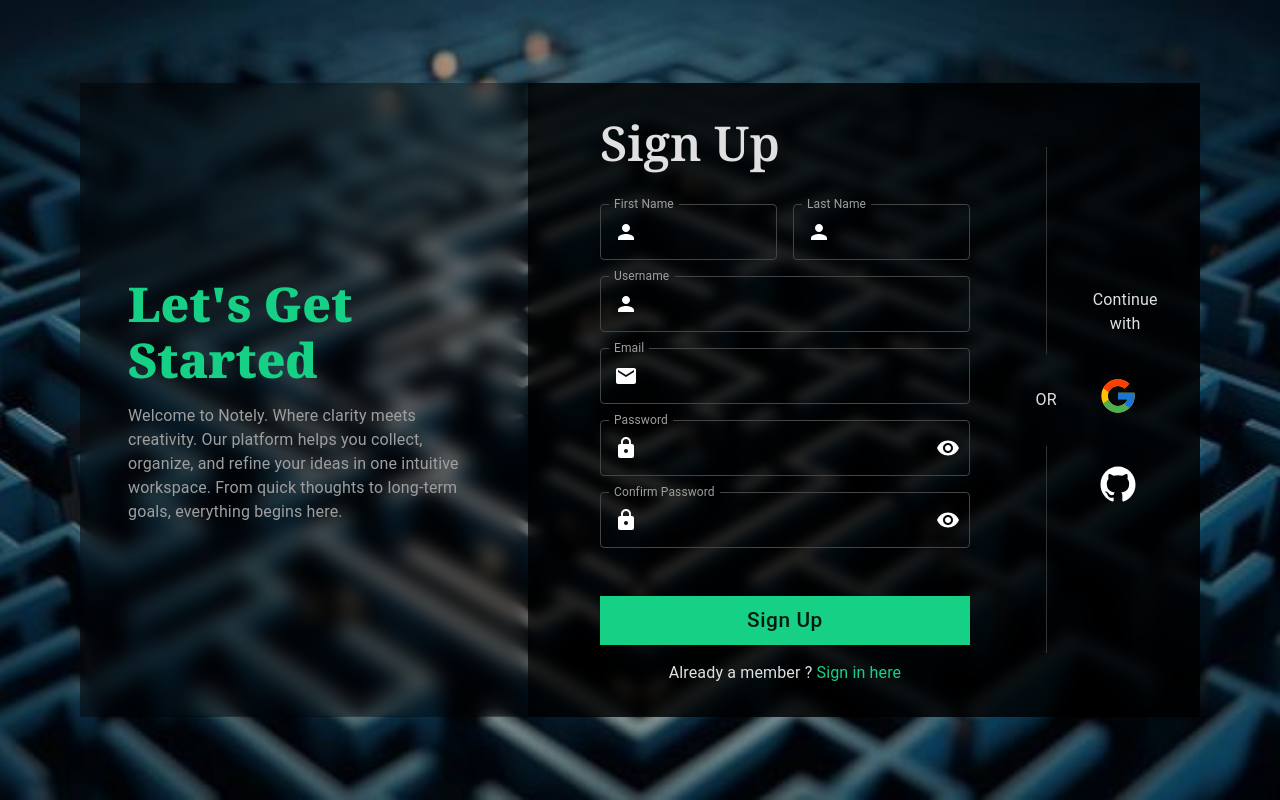
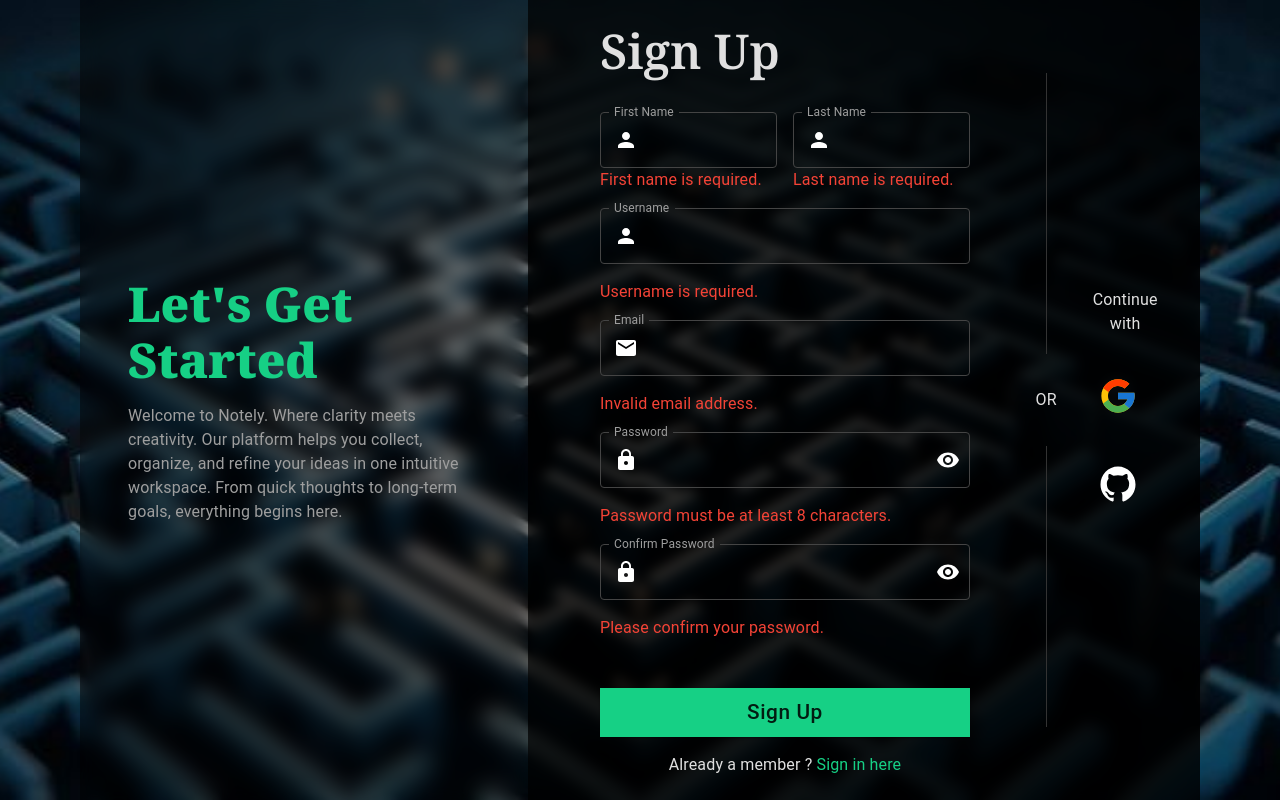
Before and after one commit to charles-254/NotelyFrontEnd, a React (Vite) app: page /register in a window 1280 px wide. Both pictures are taken after a click on the button "Sign Up". Built offline with nearby package versions, Linux system fonts and the light colour scheme.

Commit message:
build registration related functionalites
- post data to api
- verify input fields
- handle from errors

```diff
--- a/package.json
+++ b/package.json
@@ -15,12 +15,14 @@
     "@mui/icons-material": "^7.2.0",
     "@mui/material": "^7.2.0",
     "@tanstack/react-query": "^5.83.0",
+    "axios": "^1.10.0",
     "framer-motion": "^12.23.6",
     "react": "^19.1.0",
     "react-dom": "^19.1.0",
     "react-icons": "^5.5.0",
     "react-router-dom": "^7.6.3",
-    "react-toastify": "^11.0.5"
+    "react-toastify": "^11.0.5",
+    "zod": "^4.0.5"
   },
   "devDependencies": {
     "@eslint/js": "^9.25.0",
--- a/src/pages/HomePage.tsx
+++ b/src/pages/HomePage.tsx
@@ -5,7 +5,7 @@ function HomePage() {
   return (
     <>
       <HeroSection />
-      <HomeBodySection/>
+      <HomeBodySection />
     </>
   );
 }
--- a/src/pages/Register.tsx
+++ b/src/pages/Register.tsx
@@ -7,6 +7,7 @@ import {
   Button,
   Link,
   Divider,
+  Box,
 } from "@mui/material";
 import {
   Visibility,
@@ -15,14 +16,86 @@ import {
   Email,
   Lock,
 } from "@mui/icons-material";
+import { useMutation } from "@tanstack/react-query";
+import z from 'zod'
+import axios from "axios";
+import { toast } from "react-toastify";
 import { useState } from "react";
 import { FcGoogle } from "react-icons/fc";
 import { IoLogoGithub } from "react-icons/io";
 
+type User = {
+  firstName: string;
+  lastName: string;
+  username: string;
+  email: string;
+  password: string;
+};
+
 function Register() {
   const [showPassword, setShowPassword] = useState(false);
   const [showConfirmPassword, setShowConfirmPassword] = useState(false);
+  const [firstName, setFirstName] = useState("");
+  const [lastName, setLastName] = useState("");
+  const [username, setUsername] = useState("");
+  const [email, setEmail] = useState("");
+  const [password, setPassword] = useState("");
+  const [confirmPassword, setConfirmPassword] = useState("");
+  const [formErrors, setFormErrors] = useState<Record<string, string>>({});
 
+  const { mutate, isPending } = useMutation({
+    mutationKey: ["register-user"],
+    mutationFn: async (userData: User) => {
+      const response = await axios.post(
+        "http://127.0.0.1:3000/api/auth/register",
+        userData,
+      );
+      console.log(response.data);
+      return response.data;
+    },
+    onError: (error) => {
+      if (axios.isAxiosError(error)) {
+        toast.error(error.response?.data.message)
+      } else {
+        toast.error("Something went wrong. Please try again.");
+      }
+    },
+    onSuccess: (data) => {
+      toast.info(data.message);
+    },
+  });
+   const registerSchema = z.object({
+    firstName: z.string().min(1, "First name is required."),
+    lastName: z.string().min(1, "Last name is required."),
+    username: z.string().min(1, "Username is required."),
+    email: z.string().email("Invalid email address."),
+    password: z.string().min(8, "Password must be at least 8 characters."),
+    confirmPassword: z.string().min(1, "Please confirm your password."),
+  }).refine((data) => data.password === data.confirmPassword, {
+    message: "Passwords do not match.",
+    path: ["confirmPassword"],
+  });
+
+  function handleRegistration() {
+    const userData = { firstName, lastName, username, email, password, confirmPassword };
+     const result = registerSchema.safeParse(userData);
+     if (!result.success) {
+    const zodErrors: Record<string, string> = {};
+    const fieldErrors: Record<string, string[]> = result.error.flatten().fieldErrors;
+
+    for (const key in fieldErrors) {
+      if (fieldErrors[key]?.[0]) {
+        zodErrors[key] = fieldErrors[key][0];
+      }
+    }
+
+    setFormErrors(zodErrors);
+    return
+  }
+    setFormErrors({})
+    const { confirmPassword: _, ...validUser } = result.data;
+    mutate(validUser)
+  }
   return (
     <Stack
       justifyContent={"center"}
@@ -80,11 +153,23 @@ function Register() {
               Sign Up
             </Typography>
             <Stack spacing={2} direction={"row"}>
+              <Box maxWidth={"50%"}>
                 <TextField
                   label="First Name"
+                  value={firstName}
+                  onChange={(e) => setFirstName(e.target.value)}
                   fullWidth
                   variant="outlined"
-                sx={inputStyles}
+                  sx={{
+                    ...inputStyles,
+                    "& input:-webkit-autofill": {
+                      ...inputStyles,
+                      WebkitBoxShadow: "0 0 0 1000px transparent inset",
+                      WebkitTextFillColor: "#fff",
+                      transition: "background-color 5000s ease-in-out 0s",
+                      caretColor: "#fff",
+                    },
+                  }}
                   InputProps={{
                     startAdornment: (
                       <InputAdornment position="start">
@@ -93,11 +178,27 @@ function Register() {
                     ),
                   }}
                 />
+                {formErrors.firstName && (
+                  <Typography color="error">{formErrors.firstName}</Typography>
+                )}
+              </Box>
+              <Box maxWidth={"50%"}>
                 <TextField
                   label="Last Name"
+                  value={lastName}
+                  onChange={(e) => setLastName(e.target.value)}
                   fullWidth
                   variant="outlined"
-                sx={inputStyles}
+                  sx={{
+                    ...inputStyles,
+                    "& input:-webkit-autofill": {
+                      ...inputStyles,
+                      WebkitBoxShadow: "0 0 0 1000px transparent inset",
+                      WebkitTextFillColor: "#fff",
+                      transition: "background-color 5000s ease-in-out 0s",
+                      caretColor: "#fff",
+                    },
+                  }}
                   InputProps={{
                     startAdornment: (
                       <InputAdornment position="start">
@@ -106,13 +207,28 @@ function Register() {
                     ),
                   }}
                 />
+                {formErrors.lastName && (
+                  <Typography color="error">{formErrors.lastName}</Typography>
+                )}
+              </Box>
             </Stack>
 
             <TextField
               label="Username"
+              value={username}
+              onChange={(e) => setUsername(e.target.value)}
               fullWidth
               variant="outlined"
-              sx={inputStyles}
+              sx={{
+                ...inputStyles,
+                "& input:-webkit-autofill": {
+                  ...inputStyles,
+                  WebkitBoxShadow: "0 0 0 1000px transparent inset",
+                  WebkitTextFillColor: "#fff",
+                  transition: "background-color 5000s ease-in-out 0s",
+                  caretColor: "#fff",
+                },
+              }}
               InputProps={{
                 startAdornment: (
                   <InputAdornment position="start">
@@ -121,12 +237,26 @@ function Register() {
                 ),
               }}
             />
+            {formErrors.username && (
+              <Typography color="error">{formErrors.username}</Typography>
+            )}
 
             <TextField
               label="Email"
+              value={email}
+              onChange={(e) => setEmail(e.target.value)}
               fullWidth
               variant="outlined"
-              sx={inputStyles}
+              sx={{
+                ...inputStyles,
+                "& input:-webkit-autofill": {
+                  ...inputStyles,
+                  WebkitBoxShadow: "0 0 0 1000px transparent inset",
+                  WebkitTextFillColor: "#fff",
+                  transition: "background-color 5000s ease-in-out 0s",
+                  caretColor: "#fff",
+                },
+              }}
               InputProps={{
                 startAdornment: (
                   <InputAdornment position="start">
@@ -135,14 +265,28 @@ function Register() {
                 ),
               }}
             />
+            {formErrors.email && (
+              <Typography color="error">{formErrors.email}</Typography>
+            )}
 
             <TextField
               label="Password"
+              value={password}
+              onChange={(e) => setPassword(e.target.value)}
               type={showPassword ? "text" : "password"}
               fullWidth
               variant="outlined"
               autoComplete="new-password"
-              sx={inputStyles}
+              sx={{
+                ...inputStyles,
+                "& input:-webkit-autofill": {
+                  ...inputStyles,
+                  WebkitBoxShadow: "0 0 0 1000px transparent inset",
+                  WebkitTextFillColor: "#fff",
+                  transition: "background-color 5000s ease-in-out 0s",
+                  caretColor: "#fff",
+                },
+              }}
               InputProps={{
                 startAdornment: (
                   <InputAdornment position="start">
@@ -161,14 +305,29 @@ function Register() {
                 ),
               }}
             />
+            {formErrors.password && (
+              <Typography color="error">{formErrors.password}</Typography>
+            )}
+
 
             <TextField
               label="Confirm Password"
+              value={confirmPassword}
+              onChange={(e) => setConfirmPassword(e.target.value)}
               type={showConfirmPassword ? "text" : "password"}
               fullWidth
               variant="outlined"
               autoComplete="new-password"
-              sx={inputStyles}
+              sx={{
+                ...inputStyles,
+                "& input:-webkit-autofill": {
+                  ...inputStyles,
+                  WebkitBoxShadow: "0 0 0 1000px transparent inset",
+                  WebkitTextFillColor: "#fff",
+                  transition: "background-color 5000s ease-in-out 0s",
+                  caretColor: "#fff",
+                },
+              }}
               InputProps={{
                 startAdornment: (
                   <InputAdornment position="start">
@@ -187,8 +346,13 @@ function Register() {
                 ),
               }}
             />
+            {formErrors.confirmPassword && (
+                  <Typography color="error">{formErrors.confirmPassword}</Typography>
+                )}
             <Button
               variant="contained"
+              onClick={handleRegistration}
+              loading={isPending}
               sx={{
                 borderRadius: 0,
                 mt: "2rem",
```
Also changed, not shown: src/components/HomeBodySection.tsx (+2 -5 lines), 1 other file (tests, documents, lock files or other folders). Lines whose indentation alone changed are shown as unchanged.
